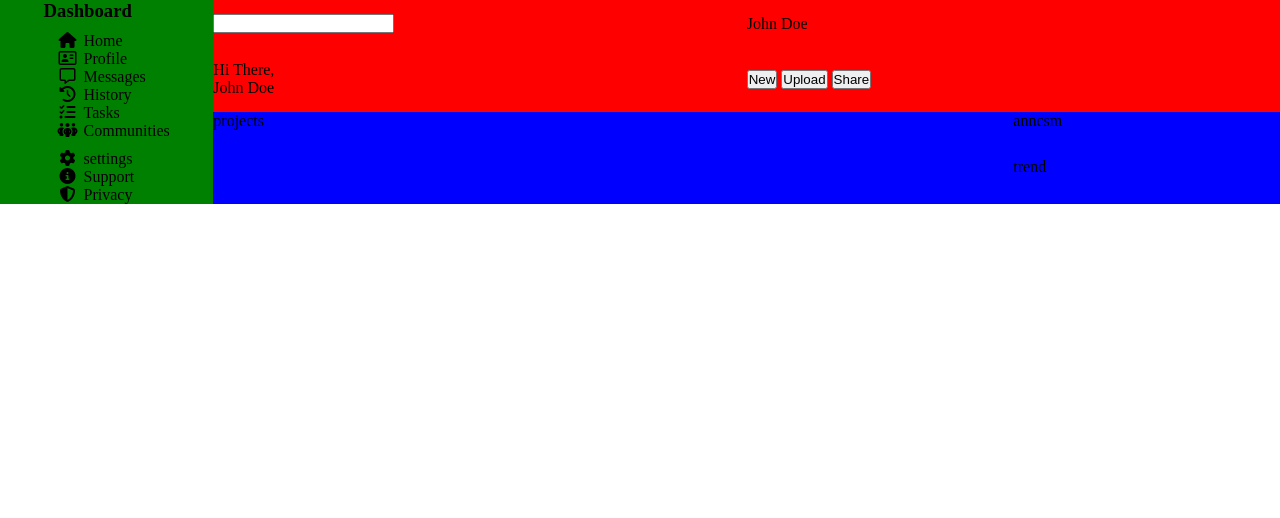
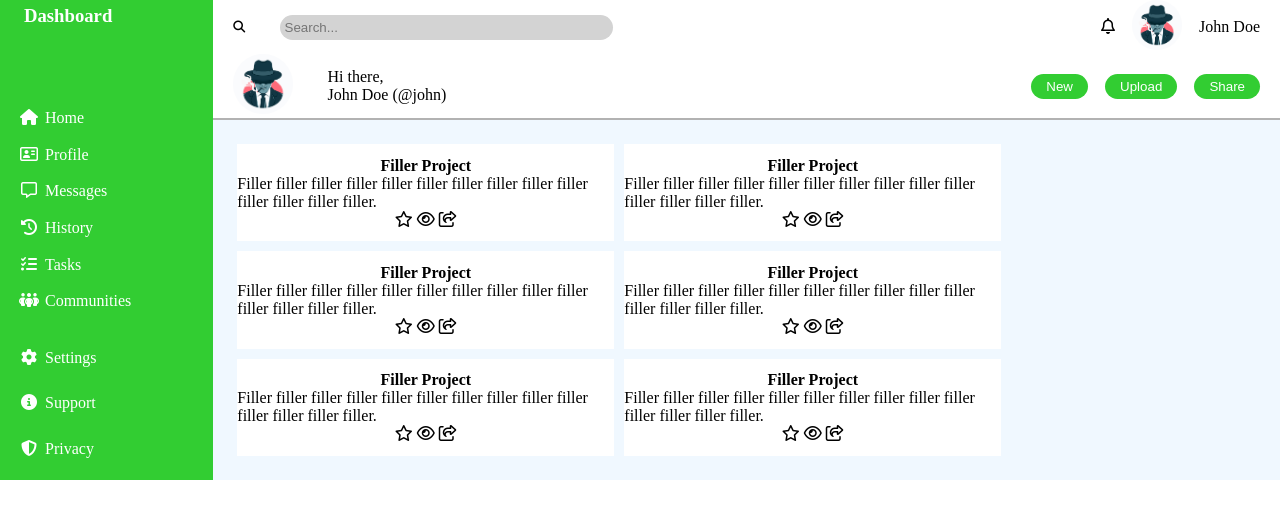
Before and after one commit to kennethcasey88/admin-dashboard, a plain HTML site: page index.html in a window 1280 px wide. Drawn offline with Linux system fonts and the light colour scheme.

Commit message:
Completed the admin dashboard using css grid and a little flex

```diff
--- a/index.html
+++ b/index.html
@@ -12,23 +12,40 @@
     <div class="container">
         <div class="header">
             <div class="search">
-                <input type="text">
+                <div class="search-icon">
+                  <i class="fa-solid fa-magnifying-glass fa-xs"></i>
+                </div>
+                <div class="search-bar">
+                  <input type="search" name="search-box" id="search-box"
+                            placeholder="Search..." autocomplete="off">
+                </div>
               </div>
               <div class="user-info">
-                <p>John Doe</p>
+                <div><i class="fa-regular fa-bell fa-1x"></i>                       </div>
+                <div class="img">
+                  <img src="imgs/mafia.jpg" alt="Avatar picture.">
+                </div>
+                <div>John Doe</div>
               </div>
               <div class="greet">
-                <p>Hi There,</p>
-                <p>John Doe</p>
+                <div class="img2">
+                    <img src="imgs/mafia.jpg" alt="Avatar picture.">
                 </div>
-            <div class="user-btns">
+                <div class="greet-mssg">
+                    <p>Hi there,</p>
+                    <p>John Doe (@john)</p>
+                </div>
+              </div>
+              <div class="buttons">
                 <button>New</button>
                 <button>Upload</button>
                 <button>Share</button>
               </div>
             </div>
         <div class="sidebar">
+            <div class="logo">
                 <h3>Dashboard</h3>
+            </div>
             <ul class="fa-ul">
                 <li><span class="fa-li"><i class="fa-solid fa-house">
                 </i></span>Home</li>
@@ -45,7 +62,7 @@
             </ul>
             <ul class="fa-ul">
                 <li><span class="fa-li"><i class="fa-solid fa-gear">
-                </i></span>settings</li>
+                </i></span>Settings</li>
                 <li><span class="fa-li"><i class="fa-solid fa-circle-info">
                 </i></span>Support</li>
                 <li><span class="fa-li"><i class="fa-solid fa-shield-halved">
@@ -54,13 +71,72 @@
         </div>
         <div class="content">
             <div class="projects">
-                projects
+                <div class="projects-grid">
+                    <h4>Filler Project</h4>
+                    <p>Filler filler filler filler filler filler filler
+                        filler filler filler filler filler filler filler.
+                    </p>
+                    <div>
+                        <i class="fa-regular fa-star"></i>
+                        <i class="fa-regular fa-eye"></i>
+                        <i class="fa-regular fa-share-from-square"></i>
                     </div>
-            <div class="announcements">
-                anncsm
                 </div>
-            <div class="trending">
-                trend
+                <div class="projects-grid">
+                    <h4>Filler Project</h4>
+                    <p>Filler filler filler filler filler filler filler
+                        filler filler filler filler filler filler filler.
+                    </p>
+                    <div>
+                        <i class="fa-regular fa-star"></i>
+                        <i class="fa-regular fa-eye"></i>
+                        <i class="fa-regular fa-share-from-square"></i>
+                    </div>
+                </div>
+                <div class="projects-grid">
+                    <h4>Filler Project</h4>
+                    <p>Filler filler filler filler filler filler filler
+                        filler filler filler filler filler filler filler.
+                    </p>
+                    <div>
+                        <i class="fa-regular fa-star"></i>
+                        <i class="fa-regular fa-eye"></i>
+                        <i class="fa-regular fa-share-from-square"></i>
+                    </div>
+                </div>
+                <div class="projects-grid">
+                    <h4>Filler Project</h4>
+                    <p>Filler filler filler filler filler filler filler
+                        filler filler filler filler filler filler filler.
+                    </p>
+                    <div>
+                        <i class="fa-regular fa-star"></i>
+                        <i class="fa-regular fa-eye"></i>
+                        <i class="fa-regular fa-share-from-square"></i>
+                    </div>
+                </div>
+                <div class="projects-grid">
+                    <h4>Filler Project</h4>
+                    <p>Filler filler filler filler filler filler filler
+                        filler filler filler filler filler filler filler.
+                    </p>
+                    <div>
+                        <i class="fa-regular fa-star"></i>
+                        <i class="fa-regular fa-eye"></i>
+                        <i class="fa-regular fa-share-from-square"></i>
+                    </div>
+                </div>
+                <div class="projects-grid">
+                    <h4>Filler Project</h4>
+                    <p>Filler filler filler filler filler filler filler
+                        filler filler filler filler filler filler filler.
+                    </p>
+                    <div>
+                        <i class="fa-regular fa-star"></i>
+                        <i class="fa-regular fa-eye"></i>
+                        <i class="fa-regular fa-share-from-square"></i>
+                    </div>
+                </div>
             </div>
         </div>
     </div>
--- a/styles.css
+++ b/styles.css
@@ -6,20 +6,38 @@
 .container {
     display: grid;
     grid-template-columns: 1fr 5fr;
+    grid-template-rows: 1fr 3fr;
+    height: 100%;
 }
 
 .header {
     display: grid;
+    grid-template-columns: 2fr 1fr;
+    grid-area: 1 / 2 / 2 / 3;
+    font-size: 1rem;
+    margin: 0;
+    padding: 0 20px;
+    border-bottom: 2px solid rgba(0, 0, 0, .3);
+}
+
+.search, .greet {
+    display: flex;
+    justify-content: left;
     align-items: center;
-    justify-content: center;
-    background-color: red;
-    grid-template-columns: 1fr 1fr;
-    grid-column: 2 / 3;
+    gap: 5%;
+}
+
+.user-info, .buttons {
+    display: flex;
+    justify-content: right;
+    align-items: center;
+    gap: 5%;
 }
 
 .search {
     grid-column: 1 / 2;
     grid-row: 1;
+
 }
 
 .user-info {
@@ -32,29 +50,89 @@
     grid-row: 2;
 }
 
-.user-btns {
+.buttons {
     grid-column: 2 / 3;
     grid-row: 2;
 }
 
+.buttons button {
+    border-radius: 20px;
+    border: none;
+    padding: 5px 15px;
+    background-color: limegreen;
+    color: white;
+}
+
+#search-box {
+    border-radius: 50px;
+    background-color: lightgrey;
+    padding: 5px;
+    border: none;
+    width: 25em;
+}
+
+.img img {
+    width: 50px;
+    height: 50px;
+    border-radius: 50%;
+}
+
+.img2 img {
+    width: 60px;
+    height: 60px;
+    border-radius: 50%;
+}
+
+.user-info {
+    display: flex;
+}
+
 .sidebar {
     display: grid;
+    gap: 30px;
+    justify-content: start;
+    background-color: limegreen;
+    color: white;
+    grid-area: 1 / 1 / 3 / 2;
+    padding: 5px;
+}
+
+.logo {
+    text-align: center;
+}
+
+ul {
+    display: grid;
     gap: 10px;
-    justify-content: center;
-    background-color: green;
-    grid-area: 1 / 1 / 3 / 2;
 }
 
 .content {
     display: grid;
     grid-template-columns: 3fr 1fr;
-    background-color: blue;
+    padding: 24px;
+    background-color: #F0F8FF;
     grid-area: 2 / 2 / 3 / 3;
 }
 
 .projects {
+    display: grid;
+    grid-template-columns: 1fr 1fr;
+    grid-template-rows: 1fr 1fr 1fr;
     grid-column: 1 / 2;
     grid-row: 1 / 3;
+    gap: 10px;
+}
+
+.projects-grid {
+    display: flex;
+    flex-direction: column;
+    justify-content: center;
+    align-items: center;
+    background-color: white;
+}
+
+.project-title {
+    position: absolute;
 }
 
 .announcements .trending {
```
Also changed, not shown: imgs/koala.jpg (added), imgs/mafia.jpg (added), 1 other file. Lines whose indentation alone changed are shown as unchanged.
